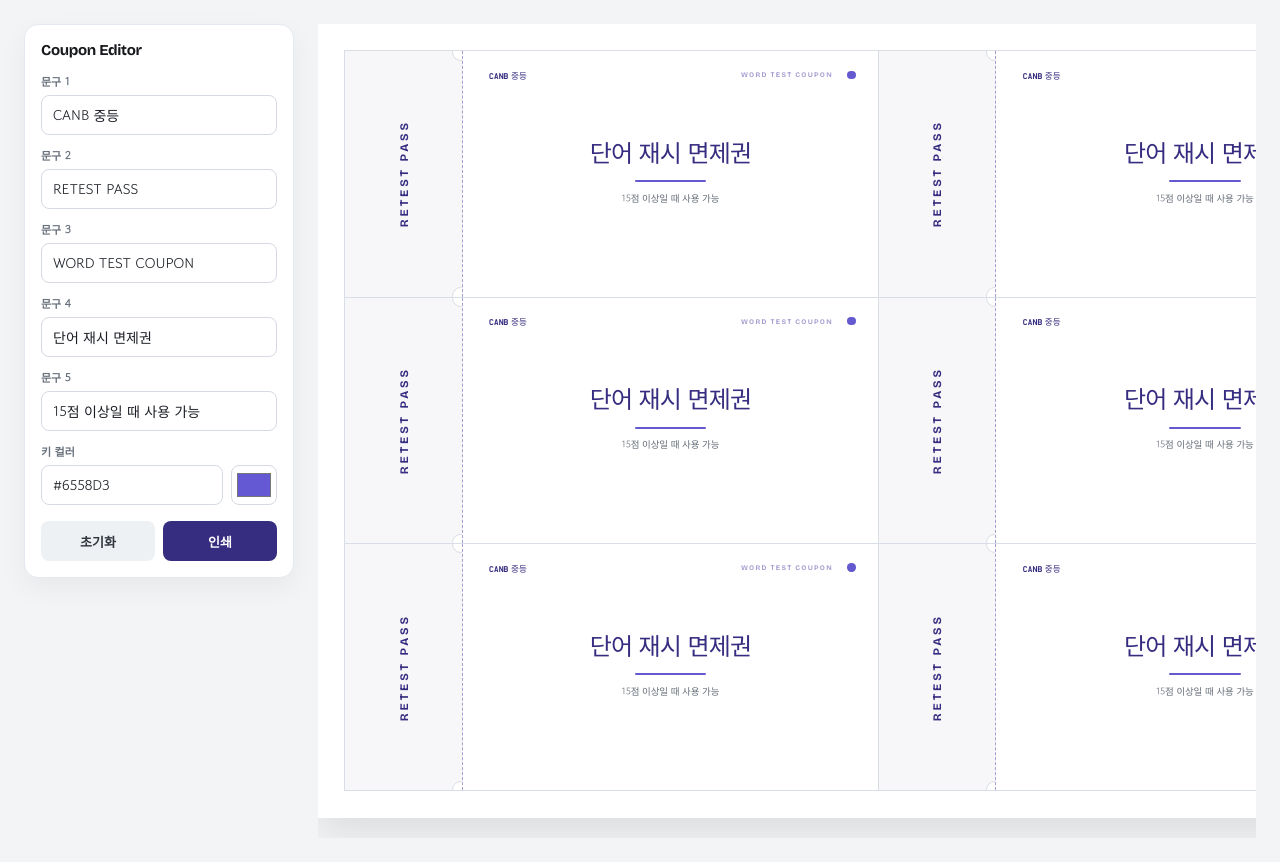
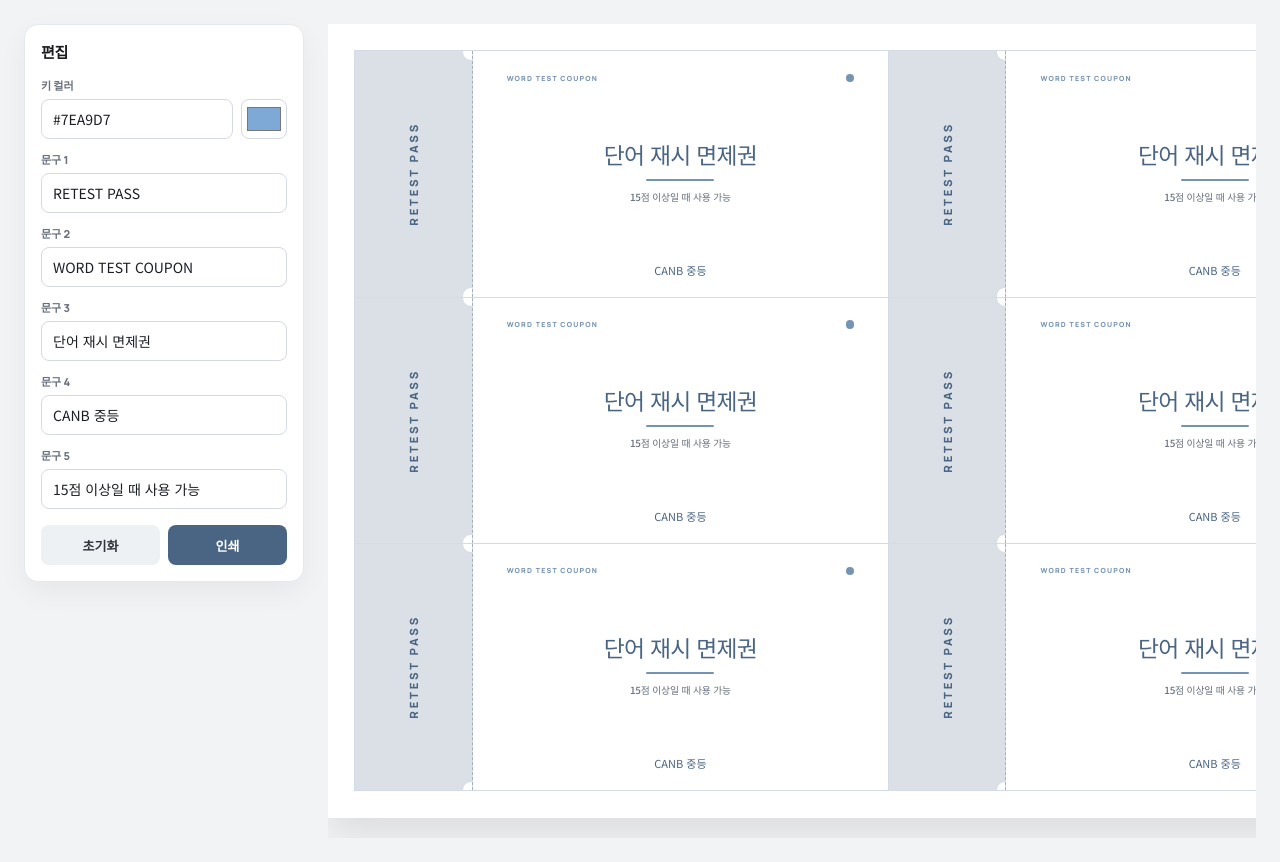
Before and after one commit to dahard1987-sketch/coupon, a plain HTML site: page index.html in a window 1280 px wide. Drawn offline with nearby package versions, Linux system fonts and the light colour scheme; a web font is replaced by a local one.

Commit message:
Refine coupon palette and rebalance layout

```diff
--- a/index.html
+++ b/index.html
@@ -6,20 +6,27 @@
 <title>면제권 A4</title>
 
 <style>
-@import url('https://fonts.googleapis.com/css2?family=Bricolage+Grotesque:opsz,wght@12..96,500;12..96,600;12..96,700&family=Do+Hyeon&family=Gowun+Dodum&display=swap');
+@import url('https://fonts.googleapis.com/css2?family=Manrope:wght@600;700;800&family=Noto+Sans+KR:wght@400;500;700&display=swap');
+
+@font-face{
+  font-family:'Cafe24SsurroundAir';
+  font-weight:400;
+  font-style:normal;
+  src:url('https://fastly.jsdelivr.net/gh/projectnoonnu/noonfonts_twelve@1.1/Cafe24SsurroundAir.woff') format('woff');
+}
 
 :root{
-  --key:#6558d3;
-  --key-deep:#42369f;
-  --key-main:#6558d3;
-  --key-mid:#8e84df;
-  --key-soft:#dedaf5;
-  --key-pale:#f4f2fc;
-  --ink:#17191d;
-  --muted:#666d78;
-  --line:#d9dee6;
-  --paper:#fff;
-  --screen:#f3f4f6;
+  --key:#7ea9d7;
+  --key-deep:#4d6d93;
+  --key-main:#6f96c0;
+  --key-mid:#a8bfd8;
+  --key-soft:#d9e5f1;
+  --key-pale:#edf3f8;
+  --ink:#1a1c20;
+  --muted:#67707d;
+  --line:#d5dbe4;
+  --paper:#ffffff;
+  --screen:#f2f3f5;
 }
 
 *{box-sizing:border-box}
@@ -31,7 +38,7 @@ html,body{
   color:var(--ink);
   -webkit-font-smoothing:antialiased;
   text-rendering:optimizeLegibility;
-  font-family:"Gowun Dodum","Apple SD Gothic Neo",sans-serif;
+  font-family:"Noto Sans KR","Apple SD Gothic Neo",sans-serif;
 }
 
 body{min-height:100vh}
@@ -41,7 +48,7 @@ body{min-height:100vh}
   margin:0 auto;
   padding:24px;
   display:grid;
-  grid-template-columns:270px 1fr;
+  grid-template-columns:280px 1fr;
   gap:24px;
   align-items:start;
 }
@@ -58,9 +65,9 @@ body{min-height:100vh}
 
 .panel h1{
   margin:0 0 14px;
-  font-family:"Bricolage Grotesque",sans-serif;
+  font-family:"Manrope",sans-serif;
   font-size:15px;
-  font-weight:700;
+  font-weight:800;
   letter-spacing:-.02em;
 }
 
@@ -69,9 +76,10 @@ body{min-height:100vh}
 .field label{
   display:block;
   margin-bottom:6px;
+  font-family:"Manrope",sans-serif;
   font-size:11px;
-  font-weight:700;
-  color:#69717d;
+  font-weight:800;
+  color:#68717d;
 }
 
 .field input[type="text"]{
@@ -89,7 +97,7 @@ body{min-height:100vh}
 
 .field input[type="text"]:focus{
   border-color:var(--key-mid);
-  box-shadow:0 0 0 3px var(--key-pale);
+  box-shadow:0 0 0 3px rgba(126,169,215,.16);
 }
 
 .color-row{
@@ -120,9 +128,9 @@ button{
   border:0;
   border-radius:8px;
   cursor:pointer;
-  font-family:"Gowun Dodum",sans-serif;
+  font-family:"Manrope",sans-serif;
   font-size:13px;
-  font-weight:700;
+  font-weight:800;
 }
 
 .reset{background:#eef1f4;color:#30343b}
@@ -163,8 +171,8 @@ button{
 
 .stub{
   position:relative;
-  background:var(--key-pale);
-  border-right:.35mm dashed var(--key-mid);
+  background:var(--key-soft);
+  border-right:.35mm dashed color-mix(in srgb, var(--key-deep) 52%, white);
   display:flex;
   align-items:center;
   justify-content:center;
@@ -189,10 +197,10 @@ button{
 .stub-text{
   writing-mode:vertical-rl;
   transform:rotate(180deg);
-  font-family:"Bricolage Grotesque",sans-serif;
-  font-size:11.5px;
-  font-weight:700;
-  letter-spacing:.25em;
+  font-family:"Manrope",sans-serif;
+  font-size:11.3px;
+  font-weight:800;
+  letter-spacing:.24em;
   color:var(--key-deep);
   text-transform:uppercase;
 }
@@ -201,62 +209,66 @@ button{
   position:relative;
   display:flex;
   flex-direction:column;
-  justify-content:center;
+  justify-content:space-between;
   align-items:center;
   text-align:center;
-  padding:7mm 9mm;
-}
-
-.brand{
-  position:absolute;
-  top:4.7mm;
-  left:7mm;
-  font-family:"Do Hyeon",sans-serif;
-  font-size:8.6px;
-  letter-spacing:.015em;
-  color:var(--key-deep);
+  padding:5.5mm 9mm 5.5mm;
 }
 
 .topline{
-  position:absolute;
-  top:5mm;
-  right:12mm;
-  max-width:62mm;
-  text-align:right;
-  font-family:"Bricolage Grotesque",sans-serif;
+  width:100%;
+  display:flex;
+  align-items:center;
+  justify-content:space-between;
+  gap:8px;
+  min-height:12px;
+}
+
+.topline-text{
+  font-family:"Manrope",sans-serif;
   font-size:7px;
-  font-weight:700;
-  letter-spacing:.18em;
-  color:var(--key-mid);
+  font-weight:800;
+  letter-spacing:.17em;
+  color:var(--key-main);
   text-transform:uppercase;
   white-space:nowrap;
   overflow:hidden;
   text-overflow:ellipsis;
+  text-align:left;
+  flex:1;
 }
 
 .dot{
-  position:absolute;
-  top:5.1mm;
-  right:6mm;
+  flex:none;
   width:2.2mm;
   height:2.2mm;
   border-radius:50%;
   background:var(--key-main);
 }
 
+.center{
+  flex:1;
+  display:flex;
+  flex-direction:column;
+  align-items:center;
+  justify-content:center;
+  width:100%;
+  padding:2.5mm 0 1mm;
+}
+
 .title{
   margin:0;
-  font-family:"Do Hyeon","Apple SD Gothic Neo",sans-serif;
-  font-size:24px;
-  line-height:1.08;
+  font-family:"Cafe24SsurroundAir","Noto Sans KR",sans-serif;
+  font-size:22.8px;
+  line-height:1.12;
   font-weight:400;
-  letter-spacing:-.035em;
+  letter-spacing:-.03em;
   color:var(--key-deep);
 }
 
 .rule{
-  width:19mm;
-  height:.55mm;
+  width:18mm;
+  height:.52mm;
   margin:3.1mm 0 2.6mm;
   border-radius:999px;
   background:var(--key-main);
@@ -264,10 +276,34 @@ button{
 
 .note{
   margin:0;
-  font-family:"Gowun Dodum","Apple SD Gothic Neo",sans-serif;
-  font-size:9.5px;
-  line-height:1.4;
-  font-weight:400;
+  font-size:9.8px;
+  line-height:1.42;
+  font-weight:500;
+  letter-spacing:-.015em;
+  color:var(--muted);
+}
+
+.bottom{
+  width:100%;
+  display:flex;
+  flex-direction:column;
+  align-items:center;
+  justify-content:flex-end;
+  gap:1.4mm;
+  padding-top:2mm;
+}
+
+.brand{
+  font-family:"Cafe24SsurroundAir","Noto Sans KR",sans-serif;
+  font-size:11px;
+  line-height:1.1;
+  color:var(--key-deep);
+}
+
+.footnote{
+  font-size:8.8px;
+  line-height:1.32;
+  font-weight:500;
   letter-spacing:-.015em;
   color:var(--muted);
 }
@@ -277,8 +313,11 @@ button{
   margin:0;
 }
 
-@media(max-width:1100px){
-  .app{grid-template-columns:1fr;padding:16px}
+@media (max-width:1100px){
+  .app{
+    grid-template-columns:1fr;
+    padding:16px;
+  }
   .panel{position:static}
 }
 
@@ -289,51 +328,66 @@ button{
     background:#fff;
     -webkit-print-color-adjust:exact;
     print-color-adjust:exact;
+    margin:0;
   }
 
   .panel{display:none}
-  .app{display:block;max-width:none;margin:0;padding:0}
-  .preview{overflow:visible;padding:0}
-  .sheet{width:297mm;height:210mm;margin:0;box-shadow:none}
+  .app{
+    display:block;
+    max-width:none;
+    margin:0;
+    padding:0;
+  }
+  .preview{
+    overflow:visible;
+    padding:0;
+  }
+  .sheet{
+    width:297mm;
+    height:210mm;
+    margin:0;
+    box-shadow:none;
+  }
 }
 </style>
 </head>
+
 <body>
 <div class="app">
   <aside class="panel">
-    <h1>Coupon Editor</h1>
+    <h1>편집</h1>
+
+    <div class="field">
+      <label for="colorText">키 컬러</label>
+      <div class="color-row">
+        <input id="colorText" type="text" value="#7EA9D7">
+        <input id="colorInput" type="color" value="#7ea9d7">
+      </div>
+    </div>
 
     <div class="field">
       <label for="text1">문구 1</label>
-      <input id="text1" type="text" value="CANB 중등">
+      <input id="text1" type="text" value="RETEST PASS">
     </div>
 
     <div class="field">
       <label for="text2">문구 2</label>
-      <input id="text2" type="text" value="RETEST PASS">
+      <input id="text2" type="text" value="WORD TEST COUPON">
     </div>
 
     <div class="field">
       <label for="text3">문구 3</label>
-      <input id="text3" type="text" value="WORD TEST COUPON">
+      <input id="text3" type="text" value="단어 재시 면제권">
     </div>
 
     <div class="field">
       <label for="text4">문구 4</label>
-      <input id="text4" type="text" value="단어 재시 면제권">
+      <input id="text4" type="text" value="CANB 중등">
     </div>
 
     <div class="field">
       <label for="text5">문구 5</label>
       <input id="text5" type="text" value="15점 이상일 때 사용 가능">
-    </div>
-
-    <div class="field">
-      <label for="keyColorText">키 컬러</label>
-      <div class="color-row">
-        <input id="keyColorText" type="text" value="#6558D3">
-        <input id="keyColor" type="color" value="#6558d3">
-      </div>
     </div>
 
     <div class="actions">
@@ -350,105 +404,142 @@ button{
 </div>
 
 <script>
-const defaults={
-  text1:"CANB 중등",
-  text2:"RETEST PASS",
-  text3:"WORD TEST COUPON",
-  text4:"단어 재시 면제권",
-  text5:"15점 이상일 때 사용 가능",
-  color:"#6558D3"
+const defaults = {
+  color: "#7EA9D7",
+  text1: "RETEST PASS",
+  text2: "WORD TEST COUPON",
+  text3: "단어 재시 면제권",
+  text4: "CANB 중등",
+  text5: "15점 이상일 때 사용 가능"
 };
 
-const $=id=>document.getElementById(id);
-const root=document.documentElement;
-const grid=$("grid");
+const $ = (id) => document.getElementById(id);
+const grid = $("grid");
 
 function esc(v){
-  return String(v).replace(/[&<>"']/g,c=>({
-    "&":"&amp;","<":"&lt;",">":"&gt;",'"':"&quot;","'":"&#039;"
+  return String(v).replace(/[&<>"']/g, c => ({
+    "&":"&amp;",
+    "<":"&lt;",
+    ">":"&gt;",
+    '"':"&quot;",
+    "'":"&#039;"
   }[c]));
 }
 
 function hexToHsl(hex){
-  const raw=hex.replace("#","");
-  const r=parseInt(raw.slice(0,2),16)/255;
-  const g=parseInt(raw.slice(2,4),16)/255;
-  const b=parseInt(raw.slice(4,6),16)/255;
-  const max=Math.max(r,g,b),min=Math.min(r,g,b);
-  let h=0,s=0;
-  const l=(max+min)/2;
-  if(max!==min){
-    const d=max-min;
-    s=l>.5?d/(2-max-min):d/(max+min);
-    if(max===r)h=(g-b)/d+(g<b?6:0);
-    else if(max===g)h=(b-r)/d+2;
-    else h=(r-g)/d+4;
-    h/=6;
+  hex = hex.replace('#','');
+  let r = parseInt(hex.substring(0,2),16)/255;
+  let g = parseInt(hex.substring(2,4),16)/255;
+  let b = parseInt(hex.substring(4,6),16)/255;
+
+  const max = Math.max(r,g,b), min = Math.min(r,g,b);
+  let h, s, l = (max + min) / 2;
+
+  if(max === min){
+    h = s = 0;
+  } else {
+    const d = max - min;
+    s = l > 0.5 ? d / (2 - max - min) : d / (max + min);
+    switch(max){
+      case r: h = (g - b) / d + (g < b ? 6 : 0); break;
+      case g: h = (b - r) / d + 2; break;
+      default: h = (r - g) / d + 4; break;
+    }
+    h /= 6;
   }
-  return {h:h*360,s:s*100,l:l*100};
+
+  return {
+    h: Math.round(h * 360),
+    s: Math.round(s * 100),
+    l: Math.round(l * 100)
+  };
 }
 
 function hsl(h,s,l){
-  return `hsl(${Math.round(h)} ${Math.max(0,Math.min(100,s)).toFixed(1)}% ${Math.max(0,Math.min(100,l)).toFixed(1)}%)`;
+  return `hsl(${h} ${s}% ${l}%)`;
 }
 
-function applyPalette(hex){
-  const c=hexToHsl(hex);
-  root.style.setProperty("--key",hex);
-  root.style.setProperty("--key-deep",hsl(c.h,Math.max(30,c.s*.82),Math.max(24,c.l*.58)));
-  root.style.setProperty("--key-main",hsl(c.h,Math.max(40,c.s*.95),Math.min(58,c.l)));
-  root.style.setProperty("--key-mid",hsl(c.h,Math.max(28,c.s*.58),Math.min(72,c.l+18)));
-  root.style.setProperty("--key-soft",hsl(c.h,Math.max(18,c.s*.30),91));
-  root.style.setProperty("--key-pale",hsl(c.h,Math.max(12,c.s*.20),97));
+function applyTheme(hex){
+  const {h, s, l} = hexToHsl(hex);
+
+  const satMain = Math.max(24, Math.min(48, Math.round(s * 0.55)));
+  const satSoft = Math.max(16, Math.min(28, Math.round(s * 0.32)));
+  const satPale = Math.max(12, Math.min(20, Math.round(s * 0.20)));
+  const satDeep = Math.max(28, Math.min(42, Math.round(s * 0.48)));
+
+  document.documentElement.style.setProperty('--key', hex);
+  document.documentElement.style.setProperty('--key-deep', hsl(h, satDeep, 40));
+  document.documentElement.style.setProperty('--key-main', hsl(h, satMain, 58));
+  document.documentElement.style.setProperty('--key-mid', hsl(h, Math.max(18, Math.round(satMain * 0.75)), 76));
+  document.documentElement.style.setProperty('--key-soft', hsl(h, satSoft, 88));
+  document.documentElement.style.setProperty('--key-pale', hsl(h, satPale, 95));
 }
 
 function render(){
-  const v=[1,2,3,4,5].map(n=>$("text"+n).value);
-  grid.innerHTML=Array.from({length:6},()=>`
+  const color = $("colorInput").value;
+  const text1 = $("text1").value;
+  const text2 = $("text2").value;
+  const text3 = $("text3").value;
+  const text4 = $("text4").value;
+  const text5 = $("text5").value;
+
+  applyTheme(color);
+
+  grid.innerHTML = Array.from({length:6}, () => `
     <article class="coupon">
       <div class="stub">
-        <div class="stub-text">${esc(v[1])}</div>
+        <div class="stub-text">${esc(text1)}</div>
       </div>
       <div class="body">
-        <div class="brand">${esc(v[0])}</div>
-        <div class="topline">${esc(v[2])}</div>
-        <div class="dot"></div>
-        <h2 class="title">${esc(v[3])}</h2>
-        <div class="rule"></div>
-        <p class="note">${esc(v[4])}</p>
+        <div class="topline">
+          <div class="topline-text">${esc(text2)}</div>
+          <div class="dot"></div>
+        </div>
+
+        <div class="center">
+          <h2 class="title">${esc(text3)}</h2>
+          <div class="rule"></div>
+          <p class="note">${esc(text5)}</p>
+        </div>
+
+        <div class="bottom">
+          <div class="brand">${esc(text4)}</div>
+        </div>
       </div>
     </article>
   `).join("");
 }
 
-[1,2,3,4,5].forEach(n=>$("text"+n).addEventListener("input",render));
-
-$("keyColor").addEventListener("input",e=>{
-  const value=e.target.value.toUpperCase();
-  $("keyColorText").value=value;
-  applyPalette(value);
+["text1","text2","text3","text4","text5"].forEach(id => {
+  $(id).addEventListener("input", render);
 });
 
-$("keyColorText").addEventListener("change",e=>{
-  const value=e.target.value.trim();
-  if(/^#[0-9a-fA-F]{6}$/.test(value)){
-    $("keyColor").value=value;
-    e.target.value=value.toUpperCase();
-    applyPalette(value);
+$("colorInput").addEventListener("input", e => {
+  $("colorText").value = e.target.value.toUpperCase();
+  render();
+});
+
+$("colorText").addEventListener("change", e => {
+  const v = e.target.value.trim();
+  if(/^#[0-9A-Fa-f]{6}$/.test(v)){
+    $("colorInput").value = v;
+    render();
   }else{
-    e.target.value=$("keyColor").value.toUpperCase();
+    e.target.value = $("colorInput").value.toUpperCase();
   }
 });
 
-$("resetBtn").addEventListener("click",()=>{
-  [1,2,3,4,5].forEach(n=>$("text"+n).value=defaults["text"+n]);
-  $("keyColor").value=defaults.color;
-  $("keyColorText").value=defaults.color;
-  applyPalette(defaults.color);
+$("resetBtn").addEventListener("click", () => {
+  $("colorInput").value = defaults.color;
+  $("colorText").value = defaults.color;
+  $("text1").value = defaults.text1;
+  $("text2").value = defaults.text2;
+  $("text3").value = defaults.text3;
+  $("text4").value = defaults.text4;
+  $("text5").value = defaults.text5;
   render();
 });
 
-applyPalette(defaults.color);
 render();
 </script>
 </body>
```
